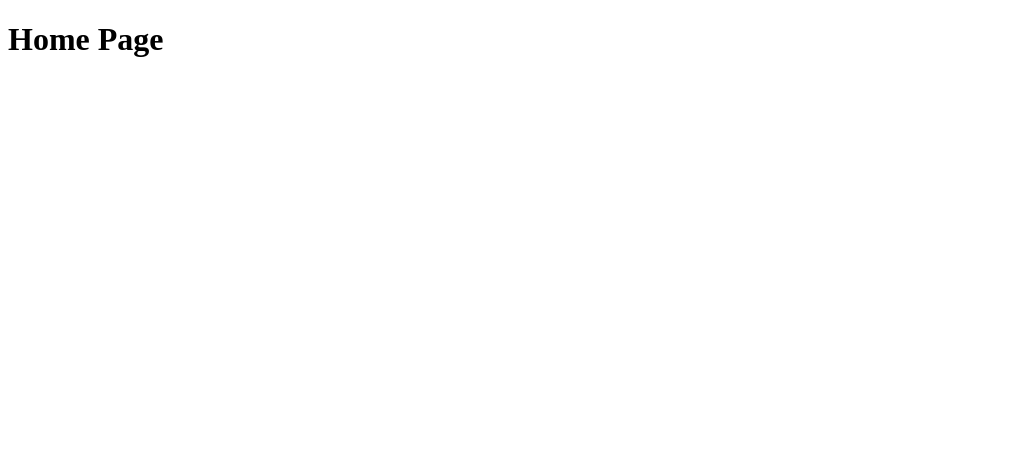
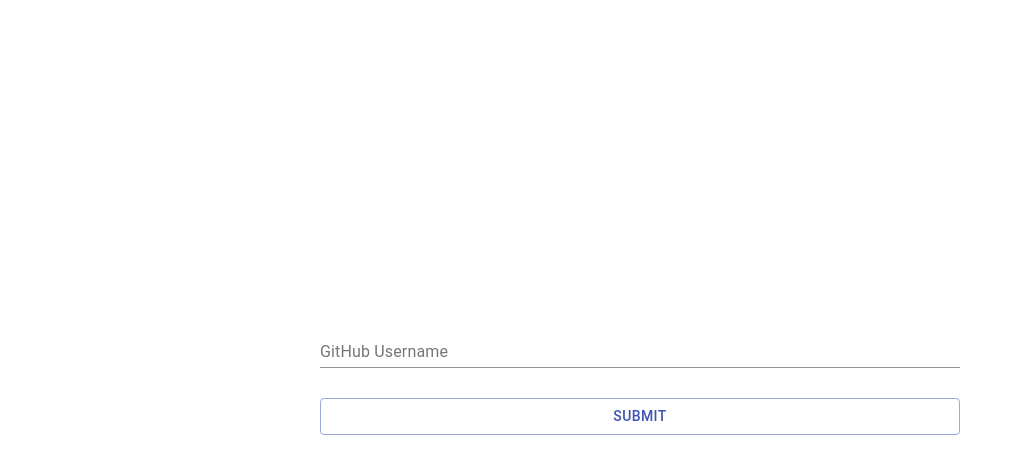
Before and after one commit to ThomasVirgo/fp_lap3_code_challenge, a React app: page / in a window 1280 px wide. Shown: the top 474 px of the page, without its empty margins (0-1015 px from the left). Built offline with nearby package versions, Linux system fonts and the light colour scheme.

Commit message:
add material UI form

```diff
--- a/src/pages/Home/index.js
+++ b/src/pages/Home/index.js
@@ -1,8 +1,29 @@
-import React from 'react';
+import React, { useState } from 'react';
+import { Button, TextField } from '@material-ui/core';
+import './style.css';
 
 const Home = () => {
+    const [username, setUsername] = useState("");
+
+    function handleSubmit(event){
+        event.preventDefault();
+        window.location.pathname = `/${username}`;
+    }
+
+    function handleChange(event){
+        let newInput = event.target.value;
+        setUsername(newInput)
+    }
+
     return (
-        <h1>Home Page</h1>
+        <>
+        <form onSubmit={handleSubmit}>
+            <TextField label='GitHub Username' onChange={handleChange} value={username} className='input'/>
+            <Button type='submit' variant='outlined' color='primary' onClick={handleSubmit} className='button'>
+                Submit
+            </Button>
+        </form>
+      </>
     )
 }
 
--- /dev/null
+++ b/src/pages/Home/style.css
@@ -0,0 +1,11 @@
+form {
+    display: flex;
+    flex-direction: column;
+    width: 50vw;
+    margin: auto;
+    margin-top: 40vh;
+}
+
+.input{
+    margin-bottom: 30px !important;
+}
```
